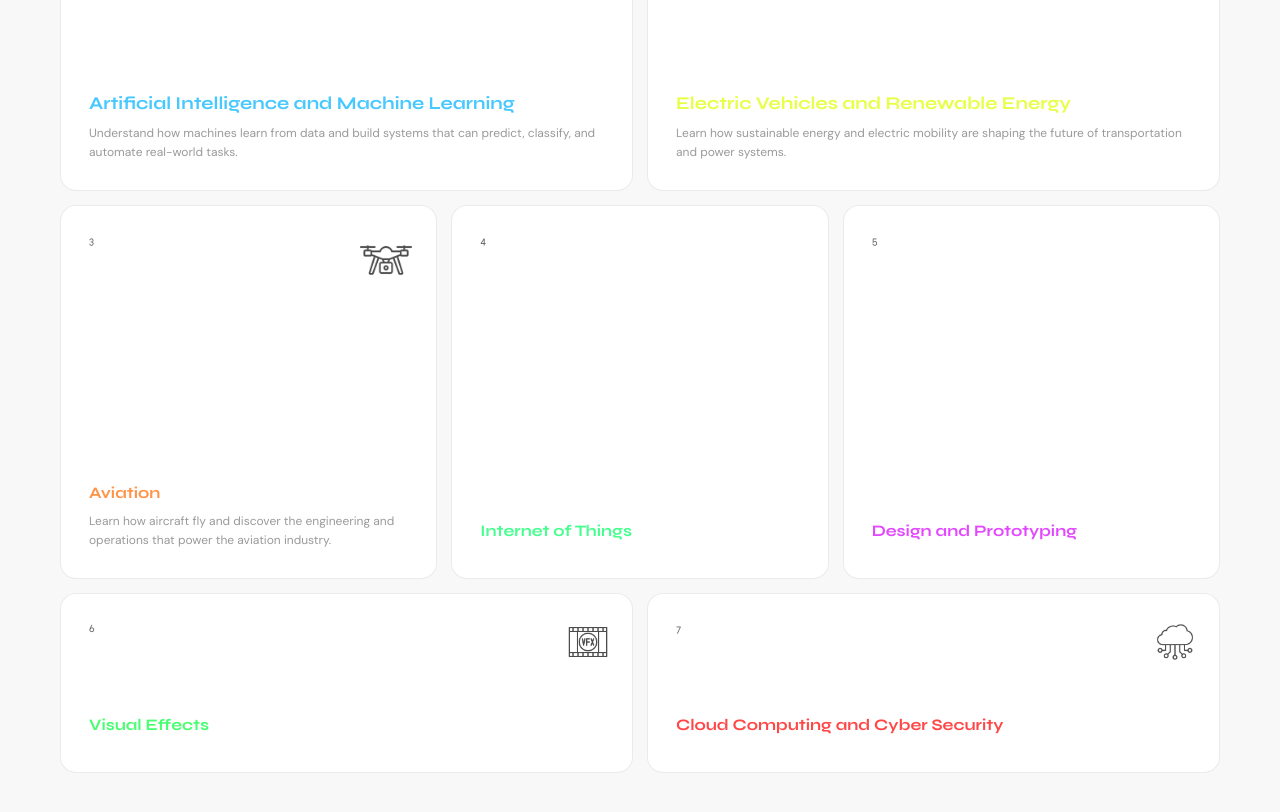
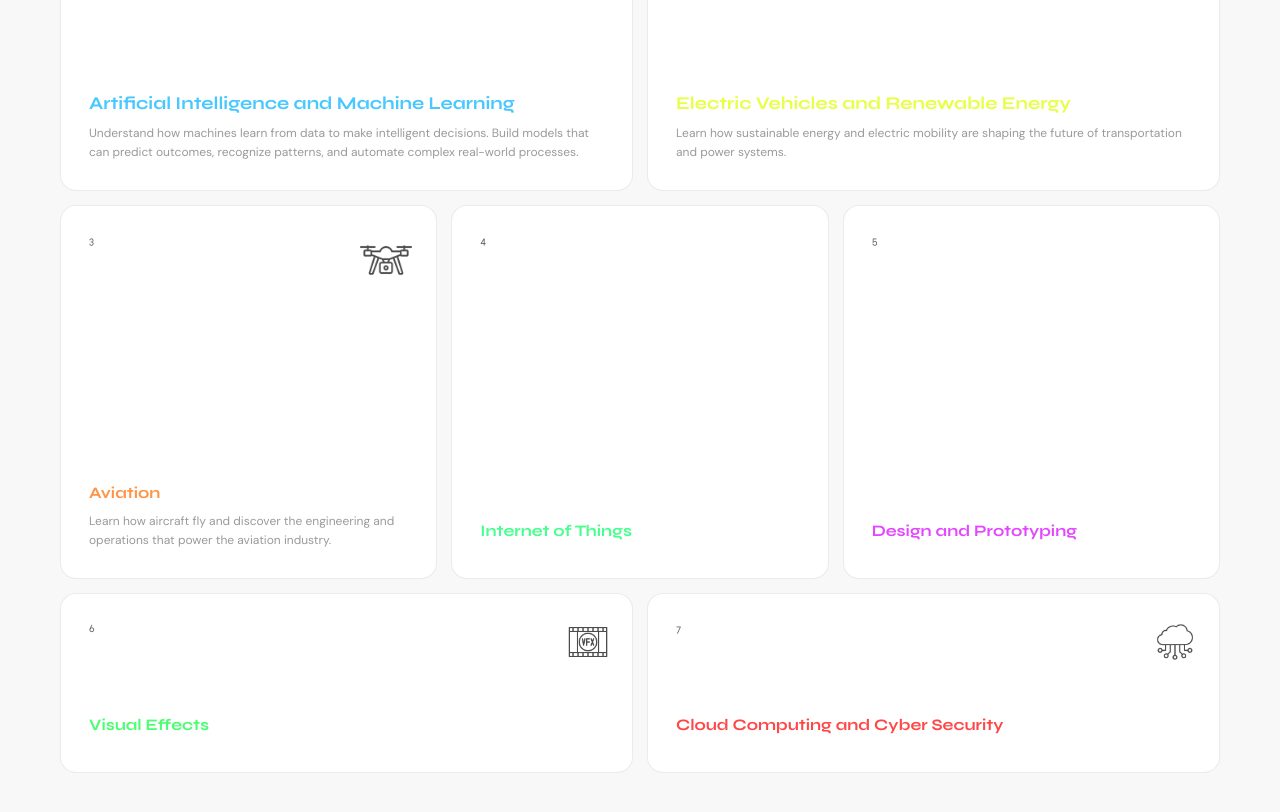
Before and after one commit to Krishna-Prasad31/MARVEL-WEBSITE, a React (Vite) app: page / in a window 1280 px wide. Shown: the part 3160-3972 px from the top of the page. Built offline with nearby package versions, Linux system fonts and the light colour scheme; a web font is replaced by a local one.

Commit message:
Refine description for AI and ML domain
Updated the description for the AI and ML domain to be more concise and focused on intelligent decision-making.

```diff
--- a/src/components/Domains/domain.jsx
+++ b/src/components/Domains/domain.jsx
@@ -12,7 +12,7 @@ const domains = [
   {
     num: '1', svg: AIML,
     name: "Artificial Intelligence and Machine Learning",
-    des: "Understand how machines learn from data and build systems that can predict, classify, and automate real-world tasks.",
+    des: "Understand how machines learn from data to make intelligent decisions. Build models that can predict outcomes, recognize patterns, and automate complex real-world processes.",
     color: '#47c8ff',
     link: "https://hub.uvcemarvel.in/course/AI-ML-001"
   },
```
